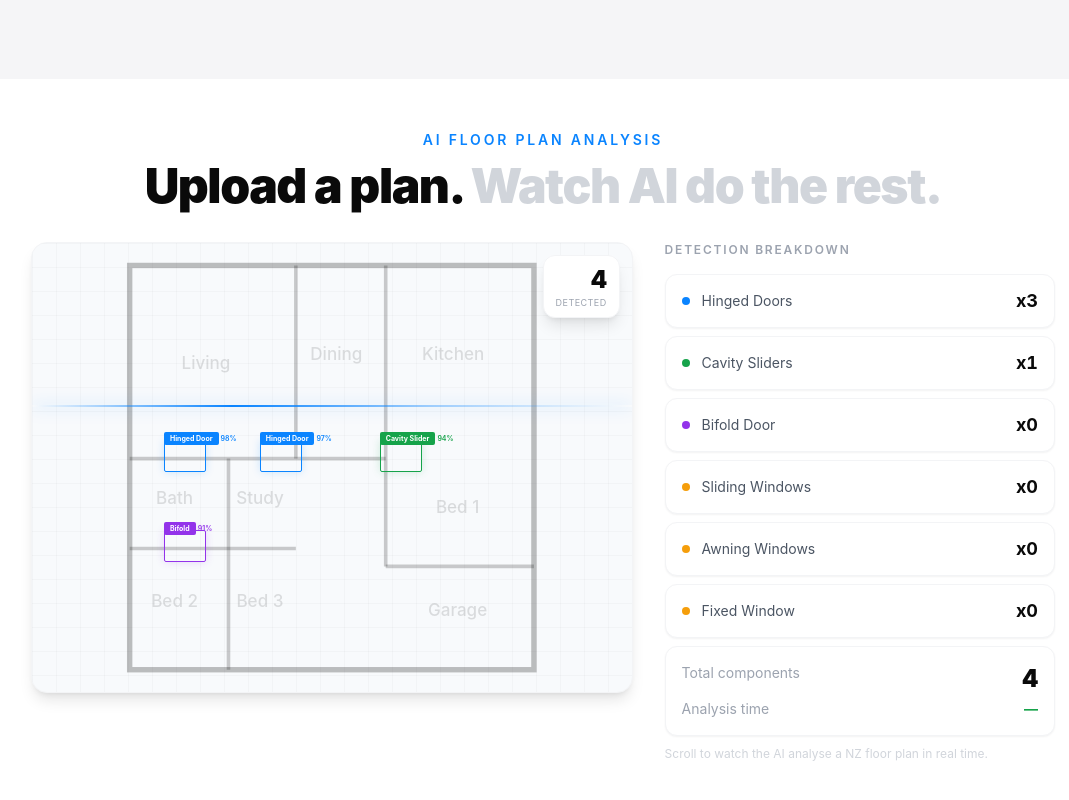
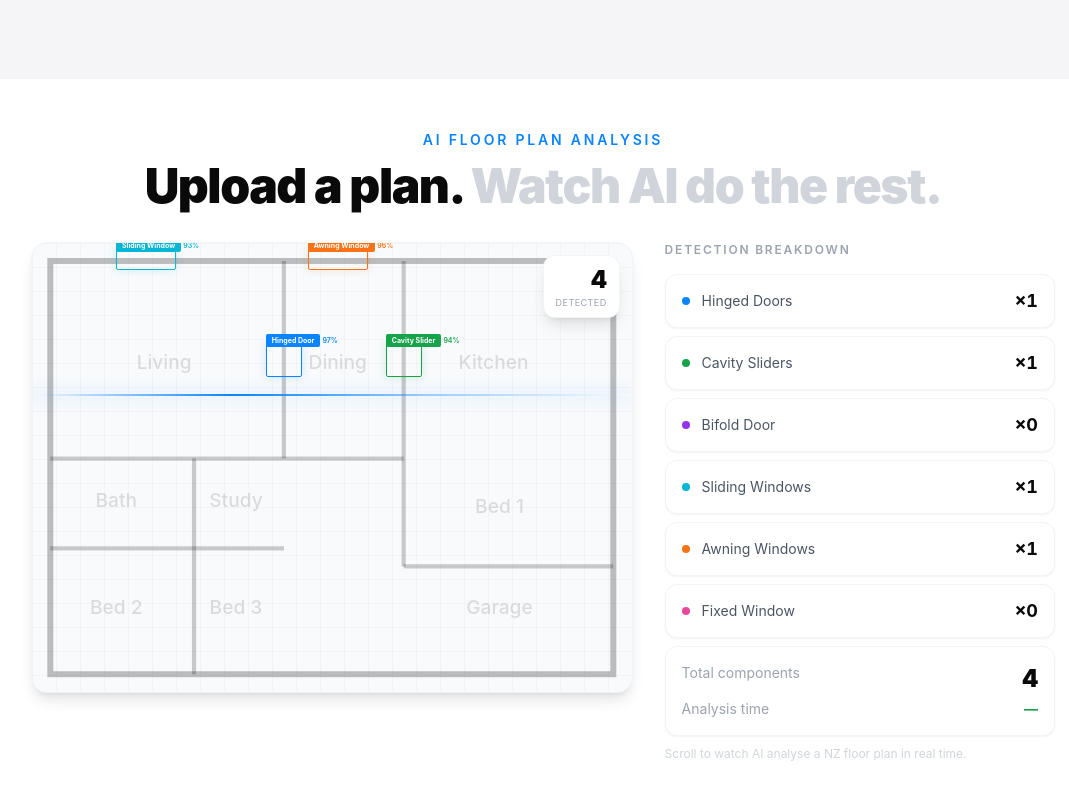
Before and after one commit to oliverjbunce-lgtm/planflow-website, a Next.js app: page / in a window 1280 px wide. Shown: the part 1370-2170 px from the top of the page, without its empty margins (97-1166 px from the left). Built offline with nearby package versions, Linux system fonts and the light colour scheme.

Commit message:
fix(AISection): correct viewBox to 4:3, interleaved detections, window colours

```diff
--- a/components/AISection.jsx
+++ b/components/AISection.jsx
@@ -2,20 +2,22 @@
 import { useRef, useState } from 'react'
 import { motion, useScroll, useTransform, useMotionValueEvent } from 'framer-motion'
 
+// Interleaved: doors and windows appear together as scan progresses
+// Coordinates are % of the 4:3 container (= % of 100×75 SVG viewBox)
 const ELEMENTS = [
-  { x: 38, y: 44, w: 7, h: 7, label: 'Hinged Door', conf: 97, color: '#0A84FF' },
-  { x: 58, y: 44, w: 7, h: 7, label: 'Cavity Slider', conf: 94, color: '#16a34a' },
-  { x: 22, y: 44, w: 7, h: 7, label: 'Hinged Door', conf: 98, color: '#0A84FF' },
-  { x: 22, y: 64, w: 7, h: 7, label: 'Bifold', conf: 91, color: '#9333ea' },
-  { x: 58, y: 64, w: 7, h: 7, label: 'Hinged Door', conf: 96, color: '#0A84FF' },
-  { x: 38, y: 64, w: 7, h: 7, label: 'Cavity Slider', conf: 95, color: '#16a34a' },
-  { x: 14, y: 2, w: 12, h: 5, label: 'Sliding Window', conf: 93, color: '#f59e0b' },
-  { x: 48, y: 2, w: 12, h: 5, label: 'Awning Window', conf: 96, color: '#f59e0b' },
-  { x: 75, y: 2, w: 12, h: 5, label: 'Fixed Window', conf: 94, color: '#f59e0b' },
-  { x: 88, y: 30, w: 5, h: 12, label: 'Awning Window', conf: 95, color: '#f59e0b' },
-  { x: 2, y: 25, w: 5, h: 14, label: 'Sliding Window', conf: 97, color: '#f59e0b' },
-  { x: 2, y: 60, w: 5, h: 14, label: 'Awning Window', conf: 92, color: '#f59e0b' },
-  { x: 30, y: 88, w: 12, h: 5, label: 'Sliding Window', conf: 96, color: '#f59e0b' },
+  { x: 39, y: 22, w: 6,  h: 8,  label: 'Hinged Door',    conf: 97, color: '#0A84FF' },
+  { x: 14, y: 1,  w: 10, h: 5,  label: 'Sliding Window', conf: 93, color: '#06b6d4' },
+  { x: 59, y: 22, w: 6,  h: 8,  label: 'Cavity Slider',  conf: 94, color: '#16a34a' },
+  { x: 46, y: 1,  w: 10, h: 5,  label: 'Awning Window',  conf: 96, color: '#f97316' },
+  { x: 10, y: 33, w: 8,  h: 6,  label: 'Hinged Door',    conf: 98, color: '#0A84FF' },
+  { x: 72, y: 1,  w: 10, h: 5,  label: 'Fixed Window',   conf: 94, color: '#ec4899' },
+  { x: 32, y: 33, w: 8,  h: 6,  label: 'Cavity Slider',  conf: 95, color: '#16a34a' },
+  { x: 94, y: 28, w: 4,  h: 12, label: 'Awning Window',  conf: 95, color: '#f97316' },
+  { x: 12, y: 48, w: 8,  h: 6,  label: 'Hinged Door',    conf: 96, color: '#0A84FF' },
+  { x: 1,  y: 12, w: 4,  h: 15, label: 'Sliding Window', conf: 97, color: '#06b6d4' },
+  { x: 24, y: 42, w: 6,  h: 8,  label: 'Bifold',         conf: 91, color: '#9333ea' },
+  { x: 1,  y: 48, w: 4,  h: 12, label: 'Awning Window',  conf: 92, color: '#f97316' },
+  { x: 25, y: 93, w: 12, h: 5,  label: 'Sliding Window', conf: 96, color: '#06b6d4' },
 ]
 
 export default function AISection() {
@@ -25,37 +27,46 @@ export default function AISection() {
 
   const { scrollYProgress } = useScroll({ target: containerRef, offset: ['start start', 'end end'] })
 
-  const scanLineY = useTransform(scrollYProgress, [0.05, 0.78], ['5%', '95%'])
+  const scanLineY = useTransform(scrollYProgress, [0.05, 0.78], ['1%', '96%'])
   const scanOpacity = useTransform(scrollYProgress, [0.03, 0.07, 0.78, 0.85], [0, 1, 1, 0])
 
-  const det0 = useTransform(scrollYProgress, [0.08, 0.11], [0, 1])
-  const det1 = useTransform(scrollYProgress, [0.14, 0.17], [0, 1])
-  const det2 = useTransform(scrollYProgress, [0.20, 0.23], [0, 1])
-  const det3 = useTransform(scrollYProgress, [0.26, 0.29], [0, 1])
-  const det4 = useTransform(scrollYProgress, [0.32, 0.35], [0, 1])
-  const det5 = useTransform(scrollYProgress, [0.38, 0.41], [0, 1])
-  const det6 = useTransform(scrollYProgress, [0.44, 0.47], [0, 1])
-  const det7 = useTransform(scrollYProgress, [0.50, 0.53], [0, 1])
-  const det8 = useTransform(scrollYProgress, [0.56, 0.59], [0, 1])
-  const det9 = useTransform(scrollYProgress, [0.62, 0.65], [0, 1])
+  const det0  = useTransform(scrollYProgress, [0.08, 0.11], [0, 1])
+  const det1  = useTransform(scrollYProgress, [0.14, 0.17], [0, 1])
+  const det2  = useTransform(scrollYProgress, [0.20, 0.23], [0, 1])
+  const det3  = useTransform(scrollYProgress, [0.26, 0.29], [0, 1])
+  const det4  = useTransform(scrollYProgress, [0.32, 0.35], [0, 1])
+  const det5  = useTransform(scrollYProgress, [0.38, 0.41], [0, 1])
+  const det6  = useTransform(scrollYProgress, [0.44, 0.47], [0, 1])
+  const det7  = useTransform(scrollYProgress, [0.50, 0.53], [0, 1])
+  const det8  = useTransform(scrollYProgress, [0.56, 0.59], [0, 1])
+  const det9  = useTransform(scrollYProgress, [0.62, 0.65], [0, 1])
   const det10 = useTransform(scrollYProgress, [0.68, 0.71], [0, 1])
   const det11 = useTransform(scrollYProgress, [0.74, 0.77], [0, 1])
-  const det12 = useTransform(scrollYProgress, [0.74, 0.77], [0, 1])
+  const det12 = useTransform(scrollYProgress, [0.78, 0.81], [0, 1])
   const detOpacities = [det0,det1,det2,det3,det4,det5,det6,det7,det8,det9,det10,det11,det12]
 
   useMotionValueEvent(scrollYProgress, 'change', (v) => {
     setCount(Math.floor(Math.max(0, Math.min(13, (v - 0.06) / 0.056))))
-    setComplete(v > 0.82)
+    setComplete(v > 0.84)
   })
 
   const headingOpacity = useTransform(scrollYProgress, [0, 0.04], [0, 1])
-  const headingY = useTransform(scrollYProgress, [0, 0.04], [20, 0])
+  const headingY       = useTransform(scrollYProgress, [0, 0.04], [20, 0])
+
+  // Breakdown counts (by interleaved position)
+  const hinged  = [1, 5, 9].filter(n => count >= n).length
+  const sliders = [3, 7].filter(n => count >= n).length
+  const bifold  = [11].filter(n => count >= n).length
+  const slidingW = [2, 10, 13].filter(n => count >= n).length
+  const awningW  = [4, 8, 12].filter(n => count >= n).length
+  const fixedW   = [6].filter(n => count >= n).length
 
   return (
     <div ref={containerRef} style={{ height: '400vh' }} id="how-it-works">
-      <div style={{ position: 'sticky', top: '64px', height: 'calc(100vh - 64px)', overflow: 'hidden' }}
-           className="bg-white flex flex-col items-center justify-center px-6 pt-4 pb-4">
-
+      <div
+        style={{ position: 'sticky', top: '64px', height: 'calc(100vh - 64px)', overflow: 'hidden' }}
+        className="bg-white flex flex-col items-center justify-center px-6 pt-4 pb-4"
+      >
         <motion.div style={{ opacity: headingOpacity, y: headingY }} className="text-center mb-8">
           <p className="text-[#0A84FF] text-sm font-semibold tracking-[0.2em] uppercase mb-3">AI Floor Plan Analysis</p>
           <h2 className="text-4xl md:text-5xl font-black tracking-[-0.03em] text-[#0a0a0a]">
@@ -64,39 +75,113 @@ export default function AISection() {
         </motion.div>
 
         <div className="w-full max-w-5xl grid lg:grid-cols-5 gap-8 items-start">
-          <div className="lg:col-span-3 relative rounded-2xl overflow-hidden border border-gray-100 shadow-lg bg-[#f8fafc]" style={{ aspectRatio: '4/3' }}>
-            <div className="absolute inset-0" style={{ backgroundImage: 'linear-gradient(rgba(0,0,0,0.025) 1px, transparent 1px), linear-gradient(90deg, rgba(0,0,0,0.025) 1px, transparent 1px)', backgroundSize: '24px 24px' }} />
-            <svg className="absolute inset-0 w-full h-full" viewBox="0 0 100 100" preserveAspectRatio="xMidYMid meet">
-              <rect x="5" y="5" width="90" height="90" fill="none" stroke="rgba(0,0,0,0.25)" strokeWidth="1.2"/>
-              <line x1="5" y1="48" x2="62" y2="48" stroke="rgba(0,0,0,0.2)" strokeWidth="0.8"/>
-              <line x1="42" y1="5" x2="42" y2="48" stroke="rgba(0,0,0,0.2)" strokeWidth="0.8"/>
-              <line x1="62" y1="5" x2="62" y2="72" stroke="rgba(0,0,0,0.2)" strokeWidth="0.8"/>
-              <line x1="62" y1="72" x2="95" y2="72" stroke="rgba(0,0,0,0.2)" strokeWidth="0.8"/>
-              <line x1="5" y1="68" x2="42" y2="68" stroke="rgba(0,0,0,0.2)" strokeWidth="0.8"/>
-              <line x1="27" y1="48" x2="27" y2="95" stroke="rgba(0,0,0,0.2)" strokeWidth="0.8"/>
-              {[{x:22,y:28,t:'Living'},{x:51,y:26,t:'Dining'},{x:77,y:26,t:'Kitchen'},{x:15,y:58,t:'Bath'},{x:34,y:58,t:'Study'},{x:78,y:60,t:'Bed 1'},{x:15,y:81,t:'Bed 2'},{x:34,y:81,t:'Bed 3'},{x:78,y:83,t:'Garage'}].map(r=>(
-                <text key={r.t} x={r.x} y={r.y} fill="rgba(0,0,0,0.12)" fontSize="3.8" textAnchor="middle" fontFamily="Inter, sans-serif" fontWeight="500">{r.t}</text>
+          {/* Floor plan */}
+          <div
+            className="lg:col-span-3 relative rounded-2xl overflow-hidden border border-gray-100 shadow-lg bg-[#f8fafc]"
+            style={{ aspectRatio: '4/3' }}
+          >
+            {/* Grid overlay */}
+            <div className="absolute inset-0" style={{
+              backgroundImage: 'linear-gradient(rgba(0,0,0,0.025) 1px, transparent 1px), linear-gradient(90deg, rgba(0,0,0,0.025) 1px, transparent 1px)',
+              backgroundSize: '24px 24px'
+            }} />
+
+            {/* Floor plan SVG — viewBox matches 4:3 container exactly */}
+            <svg
+              className="absolute inset-0 w-full h-full"
+              viewBox="0 0 100 75"
+              preserveAspectRatio="xMidYMid meet"
+            >
+              {/* Outer walls */}
+              <rect x="3" y="3" width="94" height="69" fill="none" stroke="rgba(0,0,0,0.25)" strokeWidth="1"/>
+              {/* Horizontal mid divider */}
+              <line x1="3"  y1="36" x2="62" y2="36" stroke="rgba(0,0,0,0.2)" strokeWidth="0.7"/>
+              {/* Vertical Living/Dining */}
+              <line x1="42" y1="3"  x2="42" y2="36" stroke="rgba(0,0,0,0.2)" strokeWidth="0.7"/>
+              {/* Vertical right column */}
+              <line x1="62" y1="3"  x2="62" y2="54" stroke="rgba(0,0,0,0.2)" strokeWidth="0.7"/>
+              {/* Horizontal lower-right */}
+              <line x1="62" y1="54" x2="97" y2="54" stroke="rgba(0,0,0,0.2)" strokeWidth="0.7"/>
+              {/* Horizontal lower-left */}
+              <line x1="3"  y1="51" x2="42" y2="51" stroke="rgba(0,0,0,0.2)" strokeWidth="0.7"/>
+              {/* Vertical inner lower */}
+              <line x1="27" y1="36" x2="27" y2="72" stroke="rgba(0,0,0,0.2)" strokeWidth="0.7"/>
+
+              {/* Room labels */}
+              {[
+                { x: 22, y: 21, t: 'Living'  },
+                { x: 51, y: 21, t: 'Dining'  },
+                { x: 77, y: 21, t: 'Kitchen' },
+                { x: 14, y: 44, t: 'Bath'    },
+                { x: 34, y: 44, t: 'Study'   },
+                { x: 78, y: 45, t: 'Bed 1'   },
+                { x: 14, y: 62, t: 'Bed 2'   },
+                { x: 34, y: 62, t: 'Bed 3'   },
+                { x: 78, y: 62, t: 'Garage'  },
+              ].map(r => (
+                <text key={r.t} x={r.x} y={r.y} fill="rgba(0,0,0,0.12)" fontSize="3.2" textAnchor="middle" fontFamily="Inter, sans-serif" fontWeight="500">{r.t}</text>
               ))}
             </svg>
-            <motion.div className="absolute left-0 right-0 h-[2px] pointer-events-none" style={{ top: scanLineY, opacity: scanOpacity, background: 'linear-gradient(90deg, transparent, #0A84FF, #0A84FF60, transparent)', boxShadow: '0 0 16px #0A84FF60' }} />
+
+            {/* Scan line */}
+            <motion.div
+              className="absolute left-0 right-0 h-[2px] pointer-events-none"
+              style={{
+                top: scanLineY,
+                opacity: scanOpacity,
+                background: 'linear-gradient(90deg, transparent, #0A84FF, #0A84FF60, transparent)',
+                boxShadow: '0 0 16px #0A84FF60',
+              }}
+            />
+
+            {/* Detection boxes */}
             {ELEMENTS.map((el, i) => (
-              <motion.div key={el.label+i} className="absolute" style={{ left:`${el.x}%`, top:`${el.y}%`, width:`${el.w}%`, height:`${el.h}%`, opacity: detOpacities[i] }}>
-                <div className="w-full h-full" style={{ border:`1.5px solid ${el.color}`, boxShadow:`0 0 8px ${el.color}30`, borderRadius:'2px' }}>
-                  <div className="absolute whitespace-nowrap" style={{ top:'-17px', left:0 }}>
-                    <span className="text-white text-[7px] font-bold px-1.5 py-0.5 rounded-sm" style={{ backgroundColor:el.color }}>{el.label}</span>
-                    <span className="text-[7px] font-semibold ml-0.5" style={{ color:el.color }}>{el.conf}%</span>
+              <motion.div
+                key={el.label + i}
+                className="absolute"
+                style={{
+                  left: `${el.x}%`,
+                  top: `${el.y}%`,
+                  width: `${el.w}%`,
+                  height: `${el.h}%`,
+                  opacity: detOpacities[i],
+                }}
+              >
+                <div
+                  className="w-full h-full"
+                  style={{
+                    border: `1.5px solid ${el.color}`,
+                    boxShadow: `0 0 8px ${el.color}30`,
+                    borderRadius: '2px',
+                  }}
+                >
+                  <div className="absolute whitespace-nowrap" style={{ top: '-17px', left: 0 }}>
+                    <span className="text-white text-[7px] font-bold px-1.5 py-0.5 rounded-sm" style={{ backgroundColor: el.color }}>
+                      {el.label}
+                    </span>
+                    <span className="text-[7px] font-semibold ml-0.5" style={{ color: el.color }}>{el.conf}%</span>
                   </div>
                 </div>
               </motion.div>
             ))}
+
+            {/* Counter badge */}
             <div className="absolute top-3 right-3 bg-white rounded-xl px-3 py-2 shadow-lg border border-gray-100 text-right">
               <div className="text-2xl font-black text-[#0a0a0a] tabular-nums">{count}</div>
               <div className="text-[9px] text-gray-400 uppercase tracking-wider">detected</div>
             </div>
+
+            {/* Complete banner */}
             {complete && (
-              <motion.div initial={{ opacity:0, y:4 }} animate={{ opacity:1, y:0 }} className="absolute bottom-3 left-3 right-3 bg-green-50 border border-green-200 rounded-xl px-4 py-2.5 flex items-center justify-between">
+              <motion.div
+                initial={{ opacity: 0, y: 4 }}
+                animate={{ opacity: 1, y: 0 }}
+                className="absolute bottom-3 left-3 right-3 bg-green-50 border border-green-200 rounded-xl px-4 py-2.5 flex items-center justify-between"
+              >
                 <div className="flex items-center gap-2">
-                  <svg width="14" height="14" viewBox="0 0 14 14" fill="none"><path d="M2 7l3 3 7-7" stroke="#16a34a" strokeWidth="1.8" strokeLinecap="round" strokeLinejoin="round"/></svg>
+                  <svg width="14" height="14" viewBox="0 0 14 14" fill="none">
+                    <path d="M2 7l3 3 7-7" stroke="#16a34a" strokeWidth="1.8" strokeLinecap="round" strokeLinejoin="round"/>
+                  </svg>
                   <span className="text-green-700 text-xs font-semibold">Analysis complete</span>
                 </div>
                 <span className="text-green-600 text-[10px] font-medium">13 components · 4.8s</span>
@@ -104,29 +189,36 @@ export default function AISection() {
             )}
           </div>
 
+          {/* Breakdown panel */}
           <div className="lg:col-span-2 space-y-2">
             <div className="text-gray-400 text-xs font-semibold tracking-[0.15em] uppercase mb-4">Detection breakdown</div>
             {[
-              { label:'Hinged Doors', color:'#0A84FF', counted: Math.min(count, 3) },
-              { label:'Cavity Sliders', color:'#16a34a', counted: Math.min(Math.max(0,count-3),2) },
-              { label:'Bifold Door', color:'#9333ea', counted: Math.min(Math.max(0,count-5),1) },
-              { label:'Sliding Windows', color:'#f59e0b', counted: Math.min(Math.max(0,count-6),3) },
-              { label:'Awning Windows', color:'#f59e0b', counted: Math.min(Math.max(0,count-9),3) },
-              { label:'Fixed Window', color:'#f59e0b', counted: Math.min(Math.max(0,count-12),1) },
+              { label: 'Hinged Doors',    color: '#0A84FF', counted: hinged   },
+              { label: 'Cavity Sliders',  color: '#16a34a', counted: sliders  },
+              { label: 'Bifold Door',     color: '#9333ea', counted: bifold   },
+              { label: 'Sliding Windows', color: '#06b6d4', counted: slidingW },
+              { label: 'Awning Windows',  color: '#f97316', counted: awningW  },
+              { label: 'Fixed Window',    color: '#ec4899', counted: fixedW   },
             ].map(item => (
               <div key={item.label} className="flex items-center justify-between bg-white border border-gray-100 rounded-xl px-4 py-3 shadow-sm">
                 <div className="flex items-center gap-3">
-                  <div className="w-2 h-2 rounded-full" style={{ backgroundColor:item.color }} />
+                  <div className="w-2 h-2 rounded-full" style={{ backgroundColor: item.color }} />
                   <span className="text-sm text-gray-600">{item.label}</span>
                 </div>
-                <span className="text-lg font-bold text-[#0a0a0a] tabular-nums">x{item.counted}</span>
+                <span className="text-lg font-bold text-[#0a0a0a] tabular-nums">×{item.counted}</span>
               </div>
             ))}
             <div className="bg-white border border-gray-100 rounded-xl px-4 py-4 shadow-sm mt-2">
-              <div className="flex justify-between mb-1"><span className="text-sm text-gray-400">Total components</span><span className="text-2xl font-black text-[#0a0a0a] tabular-nums">{count}</span></div>
-              <div className="flex justify-between"><span className="text-sm text-gray-400">Analysis time</span><span className="text-sm font-bold text-green-600">{complete?'4.8s':'—'}</span></div>
+              <div className="flex justify-between mb-1">
+                <span className="text-sm text-gray-400">Total components</span>
+                <span className="text-2xl font-black text-[#0a0a0a] tabular-nums">{count}</span>
+              </div>
+              <div className="flex justify-between">
+                <span className="text-sm text-gray-400">Analysis time</span>
+                <span className="text-sm font-bold text-green-600">{complete ? '4.8s' : '—'}</span>
+              </div>
             </div>
-            <p className="text-xs text-gray-300 leading-relaxed mt-2">Scroll to watch the AI analyse a NZ floor plan in real time.</p>
+            <p className="text-xs text-gray-300 leading-relaxed mt-2">Scroll to watch AI analyse a NZ floor plan in real time.</p>
           </div>
         </div>
       </div>
```
